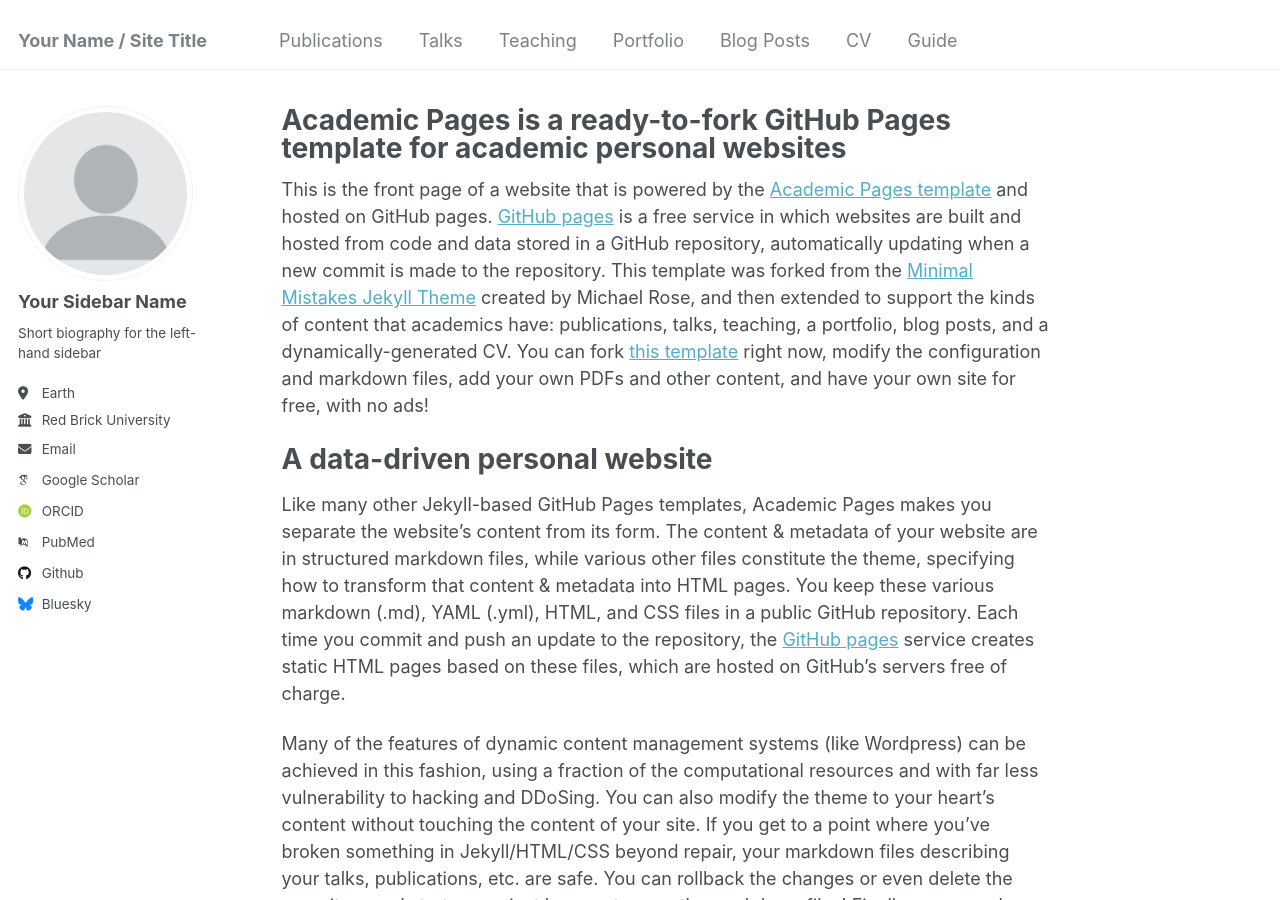
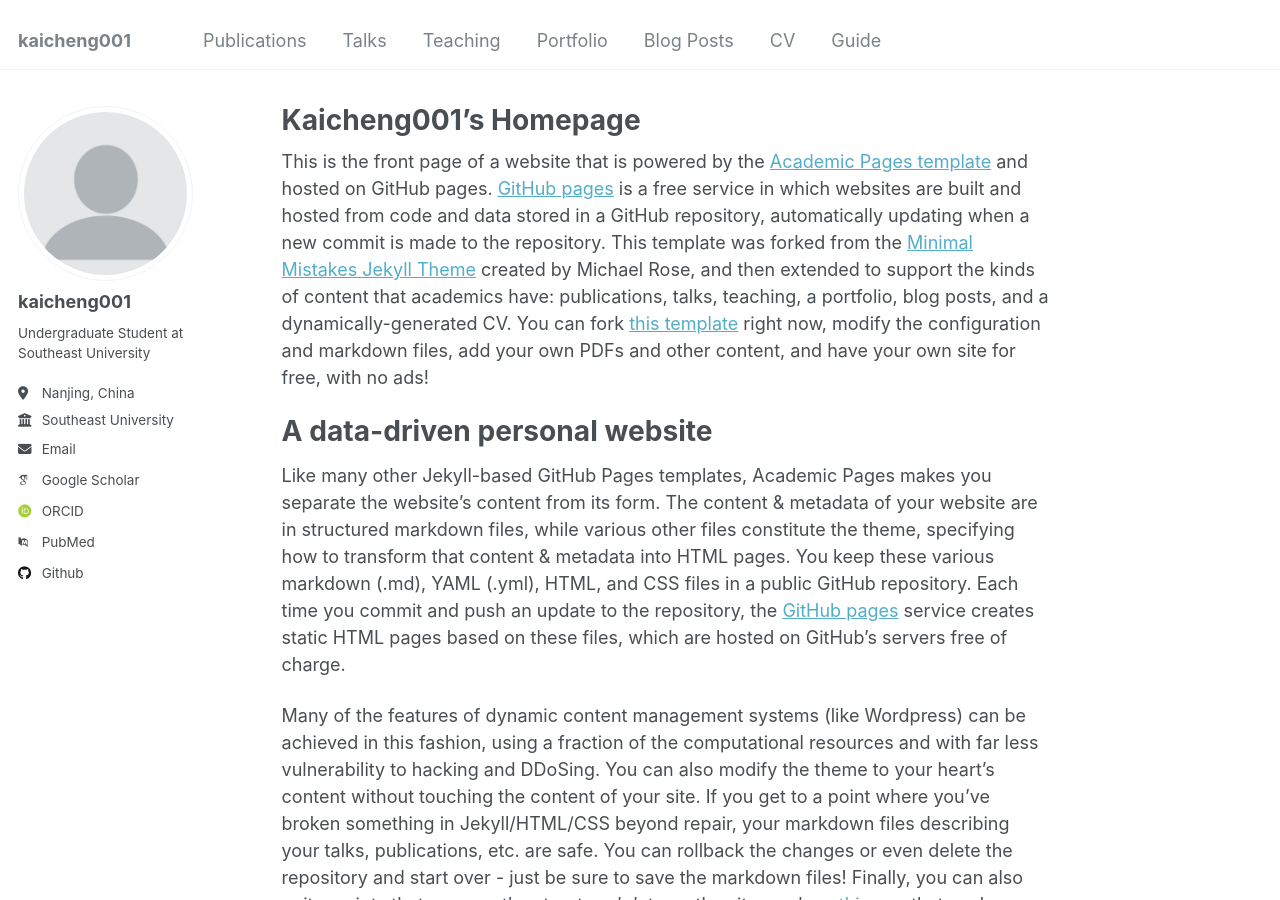
Before and after one commit to kaicheng001/kaicheng001.github.io, a Jekyll site: the page built from _pages/about.md, in a window 1280 px wide and 900 px high. Built offline with Jekyll 4.4.1, drawn with Linux system fonts in a browser that asks for light colours; some web fonts are replaced; some of the changed text lies outside the part shown.

Commit message:
first try to modify the information

```diff
--- a/_config.yml
+++ b/_config.yml
@@ -8,13 +8,13 @@
 
 # Basic Site Settings
 locale                   : "en-US"
-title                    : "Your Name / Site Title"
+title                    : "kaicheng001"
 title_separator          : "-"
-name                     : &name "Your Name"
+name                     : &name "kaicheng001"
 description              : &description "personal description"
-url                      : https://academicpages.github.io # the base hostname & protocol for your site e.g. "https://[your GitHub username].github.io"
+url                      : https://kaicheng001.github.io # the base hostname & protocol for your site e.g. "https://[your GitHub username].github.io"
 baseurl                  : "" # the subpath of your site, e.g. "/blog"
-repository               : "academicpages/academicpages.github.io"
+repository               : "kaicheng001/kaicheng001.github.io"
 
 # Site Author - The following control what appear as part of the author content on the side bar.
 #               If a field is blank the icon and link will not appear, otherwise it will be shown.
@@ -22,11 +22,11 @@ repository               : "academicpages/academicpages.github.io"
 author:
   # Biographic information
   avatar           : "profile.png"
-  name             : "Your Sidebar Name"
+  name             : "kaicheng001"
   pronouns         : # example: "she/her"
-  bio              : "Short biography for the left-hand sidebar"
-  location         : "Earth"
-  employer         : "Red Brick University"
+  bio              : "Undergraduate Student at Southeast University"
+  location         : "Nanjing, China"
+  employer         : "Southeast University"
   uri              : # URL
   email            : "none@example.org"
 
@@ -44,12 +44,12 @@ author:
   bitbucket        : # Username - Update with your username on the site
   codepen          : # Username
   dribbble         : # Username
-  github           : "academicpages"
+  github           : "kaicheng001" # Username
   kaggle           : # Username
   stackoverflow    : # User number or user number and name (i.e., use "1" or "1/jeff-atwood")
 
   # Social media
-  bluesky          : "bsky.app" # Replace this with you Bluesky username
+  bluesky          : #"bsky.app" # Replace this with you Bluesky username
   facebook         : # Username
   flickr           : # Username
   foursquare       : # Username
--- a/_pages/about.md
+++ b/_pages/about.md
@@ -1,13 +1,13 @@
 ---
 permalink: /
-title: "Academic Pages is a ready-to-fork GitHub Pages template for academic personal websites"
+title: "Kaicheng001's Homepage"
 author_profile: true
 redirect_from:
   - /about/
   - /about.html
 ---
 
-This is the front page of a website that is powered by the [Academic Pages template](https://github.com/academicpages/academicpages.github.io) and hosted on GitHub pages. [GitHub pages](https://pages.github.com) is a free service in which websites are built and hosted from code and data stored in a GitHub repository, automatically updating when a new commit is made to the repository. This template was forked from the [Minimal Mistakes Jekyll Theme](https://mmistakes.github.io/minimal-mistakes/) created by Michael Rose, and then extended to support the kinds of content that academics have: publications, talks, teaching, a portfolio, blog posts, and a dynamically-generated CV. You can fork [this template](https://github.com/academicpages/academicpages.github.io) right now, modify the configuration and markdown files, add your own PDFs and other content, and have your own site for free, with no ads!
+This is the front page of a website that is powered by the [Academic Pages template](https://github.com/kaicheng001/kaicheng001.github.io) and hosted on GitHub pages. [GitHub pages](https://pages.github.com) is a free service in which websites are built and hosted from code and data stored in a GitHub repository, automatically updating when a new commit is made to the repository. This template was forked from the [Minimal Mistakes Jekyll Theme](https://mmistakes.github.io/minimal-mistakes/) created by Michael Rose, and then extended to support the kinds of content that academics have: publications, talks, teaching, a portfolio, blog posts, and a dynamically-generated CV. You can fork [this template](https://github.com/kaicheng001/kaicheng001.github.io) right now, modify the configuration and markdown files, add your own PDFs and other content, and have your own site for free, with no ads!
 
 A data-driven personal website
 ======
@@ -18,7 +18,7 @@ Many of the features of dynamic content management systems (like Wordpress) can
 Getting started
 ======
 1. Register a GitHub account if you don't have one and confirm your e-mail (required!)
-1. Fork [this template](https://github.com/academicpages/academicpages.github.io) by clicking the "Use this template" button in the top right.
+1. Fork [this template](https://github.com/kaicheng001/kaicheng001.github.io) by clicking the "Use this template" button in the top right.
 1. Go to the repository's settings (rightmost item in the tabs that start with "Code", should be below "Unwatch"). Rename the repository "[your GitHub username].github.io", which will also be your website's URL.
 1. Set site-wide configuration and create content & metadata (see below -- also see [this set of diffs](http://archive.is/3TPas) showing what files were changed to set up [an example site](https://getorg-testacct.github.io) for a user with the username "getorg-testacct")
 1. Upload any files (like PDFs, .zip files, etc.) to the files/ directory. They will appear at https://[your GitHub username].github.io/files/example.pdf.
--- a/package.json
+++ b/package.json
@@ -17,9 +17,9 @@
   ],
   "license": "MIT",
   "bugs": {
-    "url": "https://github.com/academicpages/academicpages.github.io/issues"
+    "url": "https://github.com/kaicheng001/kaicheng001.github.io/issues"
   },
-  "homepage": "https://github.com/academicpages/academicpages.github.io",
+  "homepage": "https://github.com/kaicheng001/kaicheng001.github.io",
   "engines": {
     "node": ">= 0.10.0"
   },
```
Also changed, not shown: README.md (+1 -1 lines).
